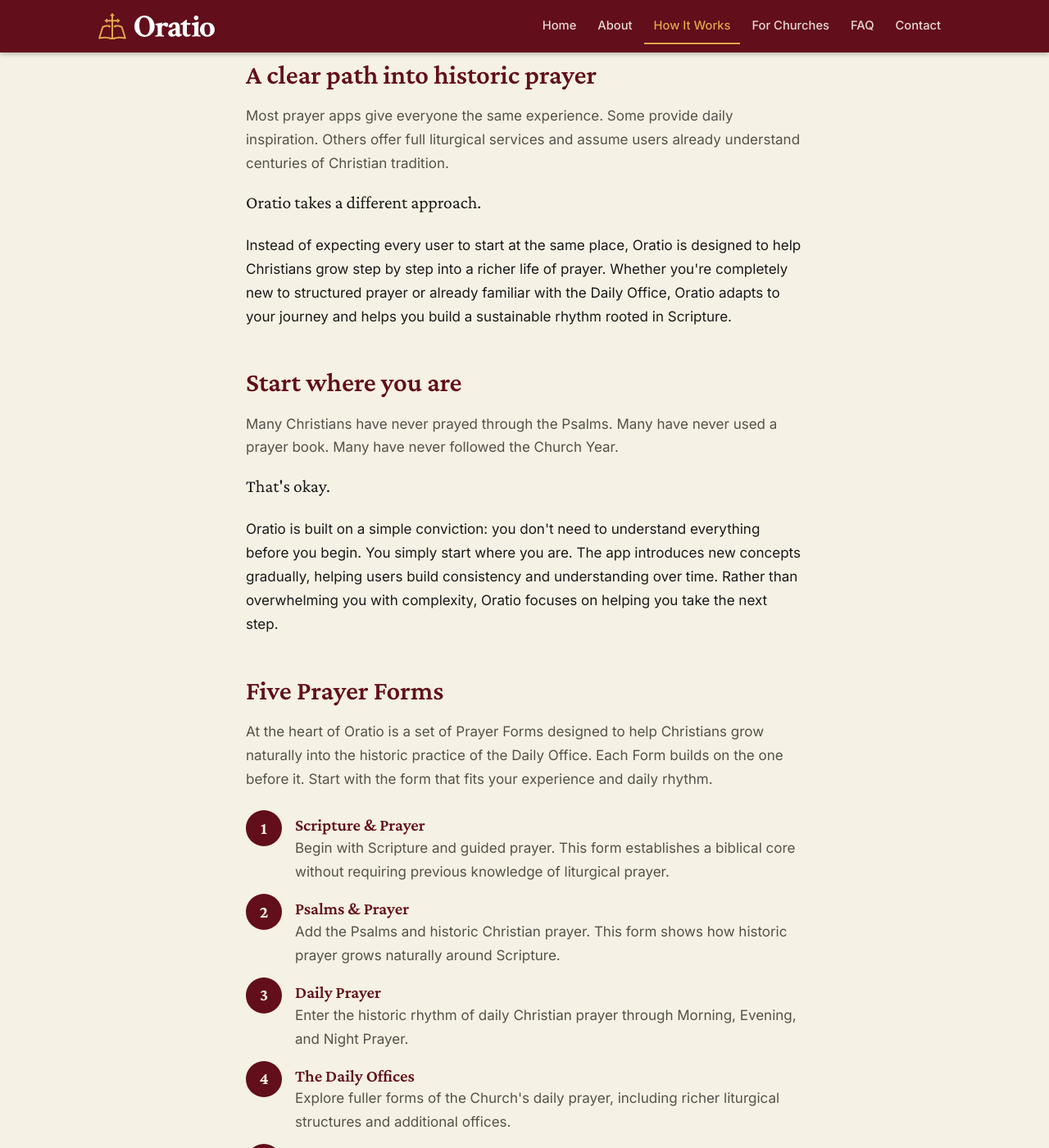
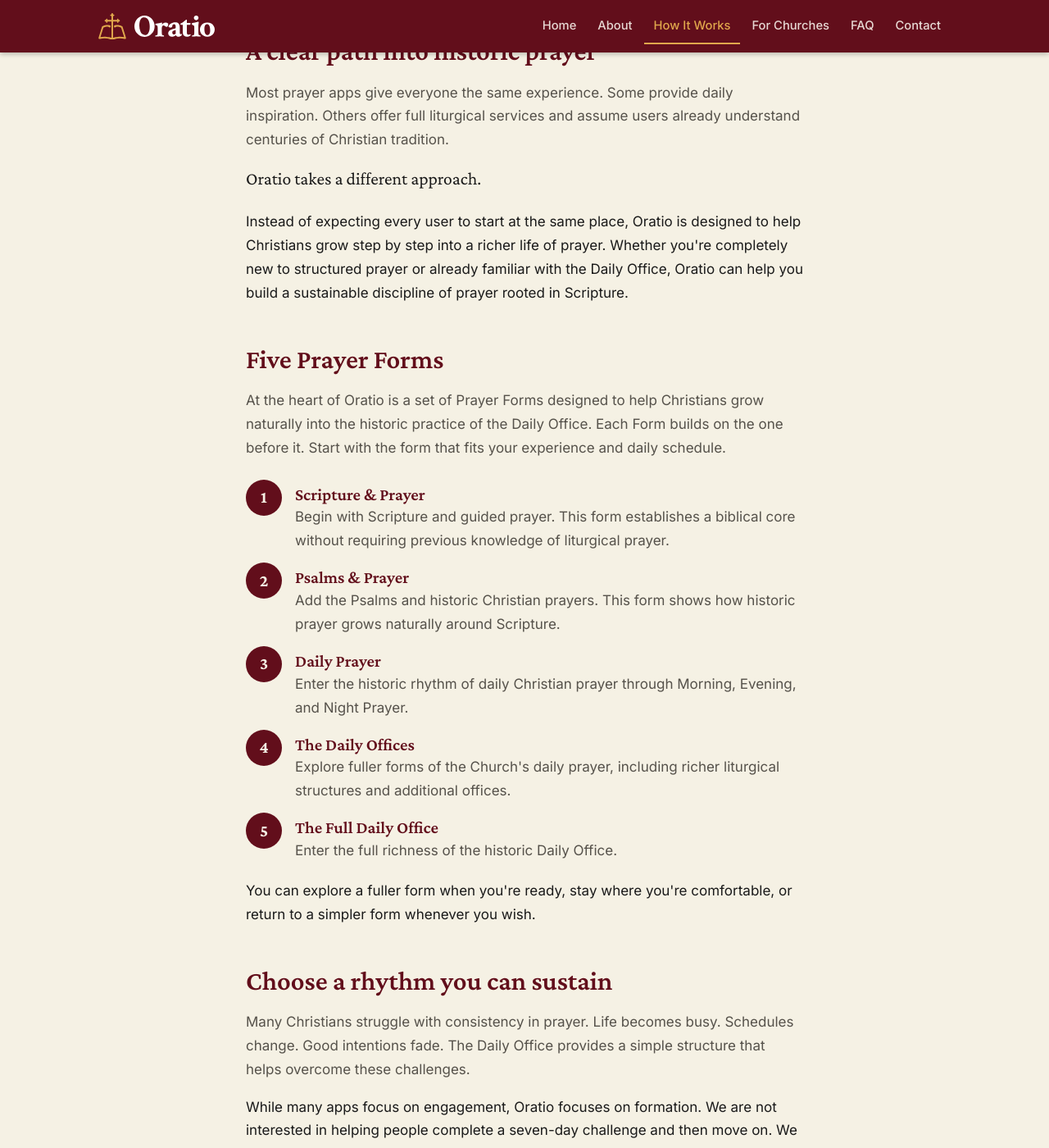
Before and after one commit to Oratio-Press/oratio.github.io, a Jekyll site: the page built from how-it-works.html, in a window 1280 px wide and 1400 px high, scrolled down 588 px. Shown: the whole window at 82% size. Built offline with Jekyll 4.4.1, drawn with Linux system fonts in a browser that asks for light colours; some of the changed text lies outside the part shown.

Commit message:
Update how-it-works.html

```diff
--- a/how-it-works.html
+++ b/how-it-works.html
@@ -2,8 +2,8 @@
 title: How It Works
 description: Oratio's five Prayer Forms let you start with Scripture and guided prayer and grow, at your own pace, into the historic Daily Office.
 hero:
-  title: Start where you are. Go deeper when you're ready.
-  lead: Oratio is a confessional Lutheran prayer app that helps Christians build a deeper, sustainable rhythm of Scripture and prayer.
+  title: Scripture-centered prayer, for every stage of experience.
+  lead: Oratio is helps Christians build a deeper, sustainable life of prayer and reading Scripture.
   buttons:
     - { label: Join the launch list, url: "#join", hx_post: "https://api-service.c24.airoapp.ai/api/mailing-list/form", hx_swap: "outerHTML transition:true" }
     - { label: See the Prayer Forms, url: "#prayer-forms", style: light }
@@ -13,61 +13,26 @@ hero:
   <h2>A clear path into historic prayer</h2>
   <p>Most prayer apps give everyone the same experience. Some provide daily inspiration. Others offer full liturgical services and assume users already understand centuries of Christian tradition.</p>
   <p class="lede">Oratio takes a different approach.</p>
-  <p>Instead of expecting every user to start at the same place, Oratio is designed to help Christians grow step by step into a richer life of prayer. Whether you're completely new to structured prayer or already familiar with the Daily Office, Oratio adapts to your journey and helps you build a sustainable rhythm rooted in Scripture.</p>
-</section>
-
-<section class="section">
-  <h2>Start where you are</h2>
-  <p>Many Christians have never prayed through the Psalms. Many have never used a prayer book. Many have never followed the Church Year.</p>
-  <p class="lede">That's okay.</p>
-  <p>Oratio is built on a simple conviction: you don't need to understand everything before you begin. You simply start where you are. The app introduces new concepts gradually, helping users build consistency and understanding over time. Rather than overwhelming you with complexity, Oratio focuses on helping you take the next step.</p>
+  <p>Instead of expecting every user to start at the same place, Oratio is designed to help Christians grow step by step into a richer life of prayer. Whether you're completely new to structured prayer or already familiar with the Daily Office, Oratio can help you build a sustainable discipline of prayer rooted in Scripture.</p>
 </section>
 
 <section class="section" id="prayer-forms">
   <h2>Five Prayer Forms</h2>
-  <p class="section__intro">At the heart of Oratio is a set of Prayer Forms designed to help Christians grow naturally into the historic practice of the Daily Office. Each Form builds on the one before it. Start with the form that fits your experience and daily rhythm.</p>
+  <p class="section__intro">At the heart of Oratio is a set of Prayer Forms designed to help Christians grow naturally into the historic practice of the Daily Office. Each Form builds on the one before it. Start with the form that fits your experience and daily schedule.</p>
   <ol class="forms">
     <li><h3>Scripture &amp; Prayer</h3><p>Begin with Scripture and guided prayer. This form establishes a biblical core without requiring previous knowledge of liturgical prayer.</p></li>
-    <li><h3>Psalms &amp; Prayer</h3><p>Add the Psalms and historic Christian prayer. This form shows how historic prayer grows naturally around Scripture.</p></li>
+    <li><h3>Psalms &amp; Prayer</h3><p>Add the Psalms and historic Christian prayers. This form shows how historic prayer grows naturally around Scripture.</p></li>
     <li><h3>Daily Prayer</h3><p>Enter the historic rhythm of daily Christian prayer through Morning, Evening, and Night Prayer.</p></li>
     <li><h3>The Daily Offices</h3><p>Explore fuller forms of the Church's daily prayer, including richer liturgical structures and additional offices.</p></li>
-    <li><h3>The Full Daily Office</h3><p>Enter the full richness of the Daily Office according to Oratio's source tradition.</p></li>
+    <li><h3>The Full Daily Office</h3><p>Enter the full richness of the historic Daily Office.</p></li>
   </ol>
-  <p>You can explore a fuller form when you're ready, stay where you're comfortable, or return to a simpler form whenever you wish. Your Prayer Form is not a test of spiritual maturity: choose a rhythm you can sustain.</p>
+  <p>You can explore a fuller form when you're ready, stay where you're comfortable, or return to a simpler form whenever you wish.</p>
 </section>
 
 <section class="section">
   <h2>Choose a rhythm you can sustain</h2>
   <p>Many Christians struggle with consistency in prayer. Life becomes busy. Schedules change. Good intentions fade. The Daily Office provides a simple structure that helps overcome these challenges.</p>
-  <p>A pattern eliminates the need to decide what to read or pray every day. Instead of wondering where to begin, you simply enter a rhythm that has already been prepared.</p>
-  <blockquote>Structure does not replace sincerity. It supports it. Just as a trellis helps a vine grow, a pattern of prayer helps faith develop and flourish.</blockquote>
-</section>
-
-<section class="section">
-  <h2>The Church Year and the story of Christ</h2>
-  <p>The Daily Office is closely tied to the Church Year. Throughout the year, Christians walk through the major events of Christ's life and work.</p>
-  <ul class="ticks">
-    <li>During Advent we learn to wait.</li>
-    <li>At Christmas we celebrate the incarnation.</li>
-    <li>During Lent we prepare through repentance.</li>
-    <li>At Easter we rejoice in the resurrection.</li>
-    <li>At Pentecost we celebrate the gift of the Holy Spirit.</li>
-  </ul>
-  <p>These seasons help Christians experience the story of salvation not merely as history, but as a living reality that shapes each year of their lives.</p>
-</section>
-
-<section class="section">
-  <h2>Rooted in Scripture</h2>
-  <p>Every part of Oratio is built around God's Word. Scripture is not an accessory to the experience; it is the foundation. Oratio helps Christians dwell more deeply in Scripture through a steady rhythm of prayer:</p>
-  <ul class="ticks ticks--columns">
-    <li>Daily Bible readings</li>
-    <li>Psalms</li>
-    <li>Scripture-based canticles</li>
-    <li>Biblical prayers</li>
-  </ul>
-  <p>Our purpose is not simply to teach prayer techniques. Our purpose is to help Christians dwell more deeply in Scripture.</p>
-  <p>Many apps focus on engagement. Oratio focuses on formation. We are not interested in helping people complete a seven-day challenge and then move on. We want to help Christians develop habits that last for decades: a daily rhythm of Scripture, a deeper understanding of prayer, a stronger connection to the historic faith, a life increasingly shaped by God's Word.</p>
-  <p class="lede">That journey begins with a single prayer.</p>
+   <p>While many apps focus on engagement, Oratio focuses on formation. We are not interested in helping people complete a seven-day challenge and then move on. We want to help Christians develop habits that last for decades: a daily rhythm of Scripture, a deeper understanding of prayer, a stronger connection to the historic faith, a life increasingly shaped by God's Word.</p>
 </section>
 
 {% include launch-list.html text="Join the launch list for product updates and the announcement when Oratio is ready." %}
```
